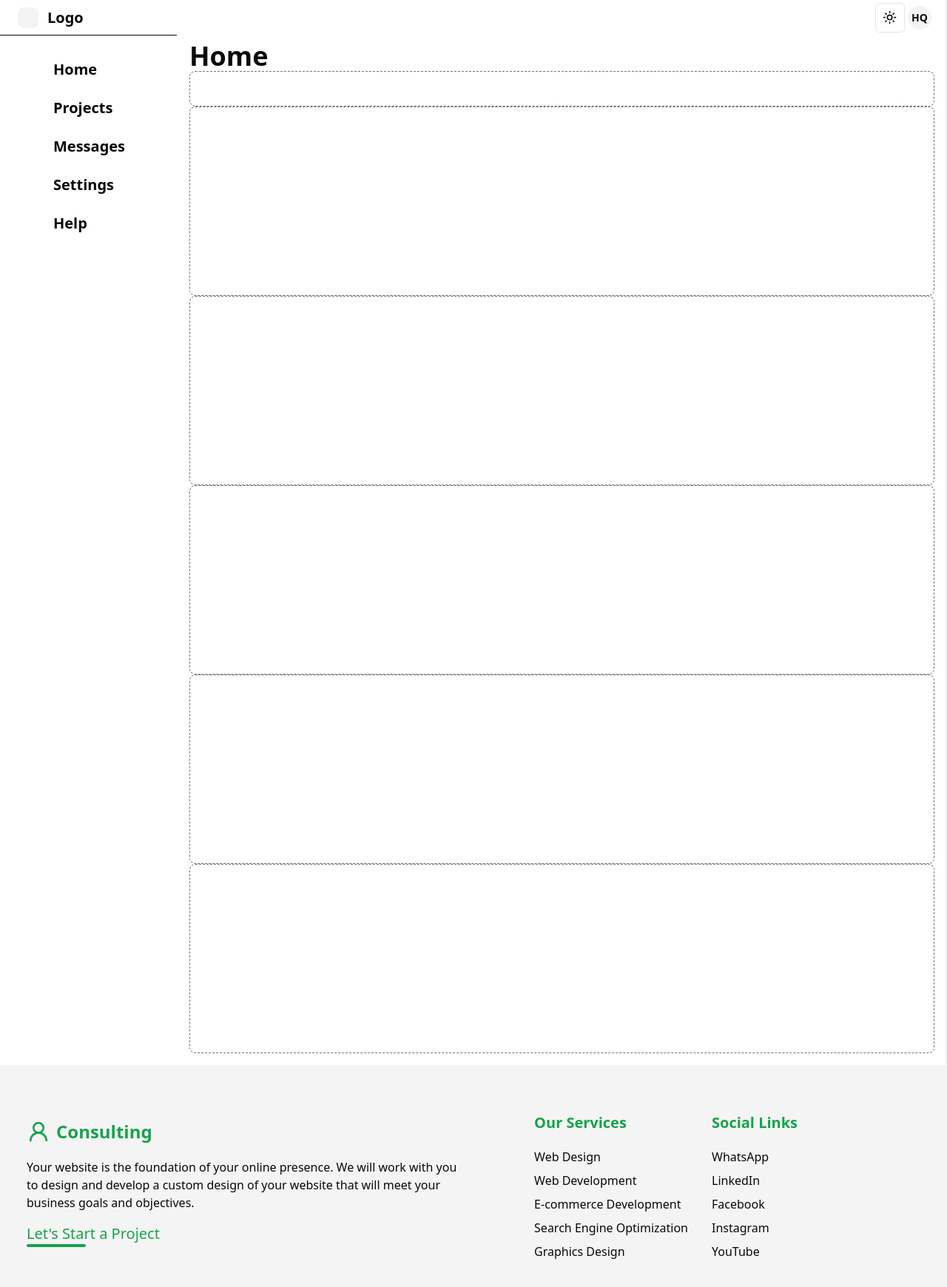
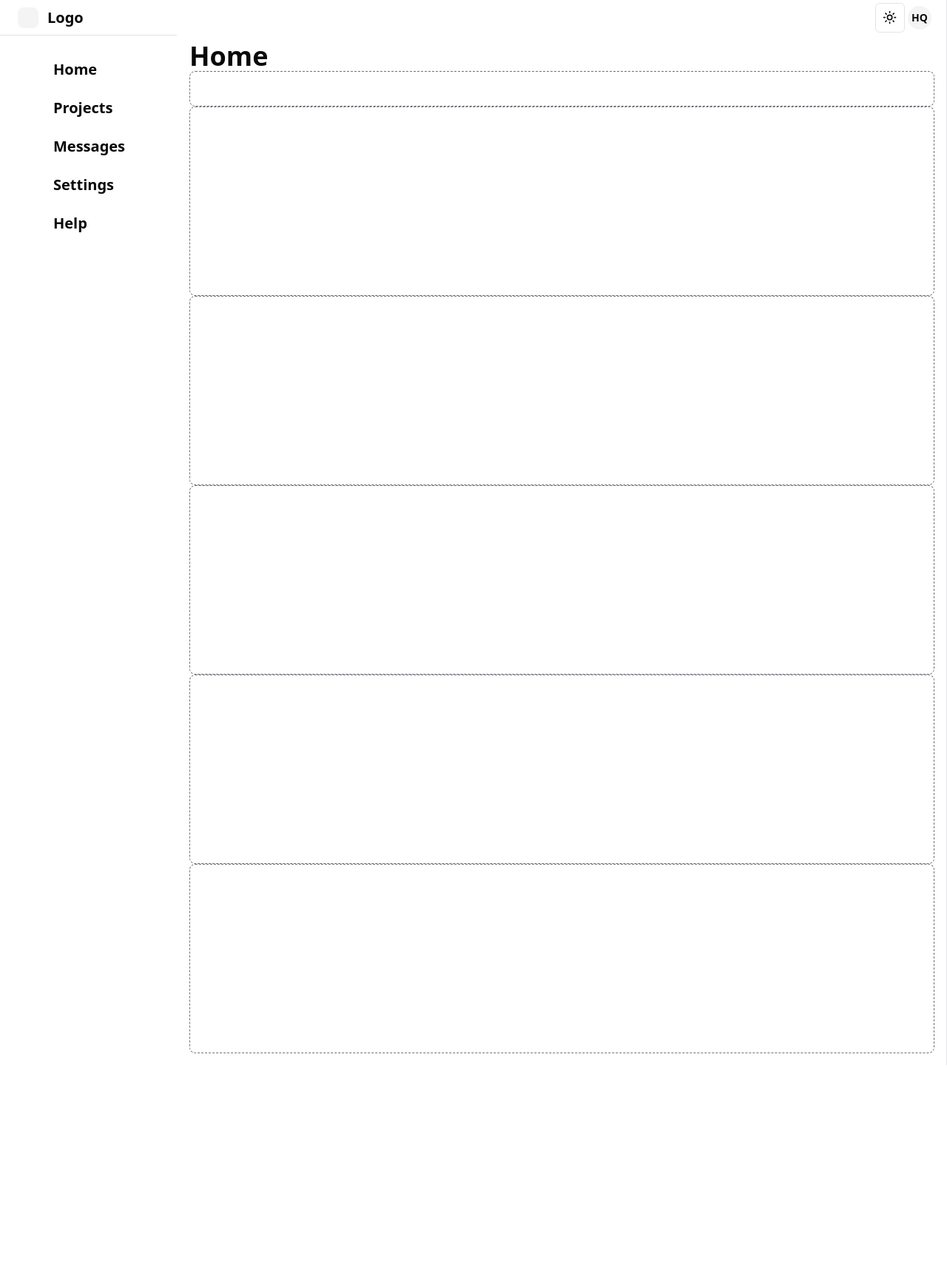
Before and after one commit to jchademwiri/playhouse-media-official-website, a Next.js app: page /dashboard in a window 1280 px wide. Shown: the top 1740 px of the page at 74% size. After the commit the page ends 1440 px from the top, so only its background shows below. Built offline with nearby package versions, Linux system fonts and the light colour scheme; some icons are missing.

Commit message:
Mobile Nav Menu

```diff
--- a/src/app/(dashboard)/layout.tsx
+++ b/src/app/(dashboard)/layout.tsx
@@ -1,10 +1,14 @@
-import Footer from '@/components/Footer';
 import Header from '@/components/Navigation/header';
 import HeaderMobile from '@/components/Navigation/header-mobile';
 import MarginWidthWrapper from '@/components/Navigation/margin-width-wrapper';
 import PageWrapper from '@/components/Navigation/page-wrapper';
 import SideNav from '@/components/Navigation/side-nav';
 import { ThemeProvider } from '@/components/ThemeProvider';
+
+export const metadata = {
+  title: 'PMG Dashboard',
+  description: 'PMG Data Dashboard',
+};
 
 export default function RootLayout({
   children,
@@ -18,7 +22,7 @@ export default function RootLayout({
           attribute='class'
           defaultTheme='system'
           enableSystem
-          // disableTransitionOnChange
+          disableTransitionOnChange
         >
           <div className='flex'>
             <SideNav />
@@ -30,7 +34,6 @@ export default function RootLayout({
               </MarginWidthWrapper>
             </main>
           </div>
-          <Footer />
         </ThemeProvider>
       </body>
     </html>
--- a/src/app/(studio)/layout.tsx
+++ b/src/app/(studio)/layout.tsx
@@ -1,5 +1,3 @@
-import '../globals.css';
-
 export const metadata = {
   title: 'PMG Studio',
   description: 'PMG Data Studio',
--- a/src/components/Navigation/header-mobile.tsx
+++ b/src/components/Navigation/header-mobile.tsx
@@ -51,7 +51,7 @@ const HeaderMobile = () => {
       ref={containerRef}
     >
       <motion.div
-        className='absolute inset-0 right-0 w-full'
+        className='absolute inset-0 right-0 w-full bg-secondary'
         variants={sidebar}
       />
       <motion.ul
--- a/src/components/Navigation/side-nav.tsx
+++ b/src/components/Navigation/side-nav.tsx
@@ -15,7 +15,7 @@ const SideNav = () => {
       <div className='flex flex-col space-y-6 w-full'>
         <Link
           href='/dashboard'
-          className='flex flex-row space-x-3 items-center justify-center md:justify-start md:px-6 border-b border-foreground h-12 w-full'
+          className='flex flex-row space-x-3 items-center justify-center md:justify-start md:px-6 border-b h-12 w-full'
         >
           <span className='h-7 w-7 bg-secondary rounded-lg' />
           <span className='font-bold text-xl hidden md:flex'>Logo</span>
```
